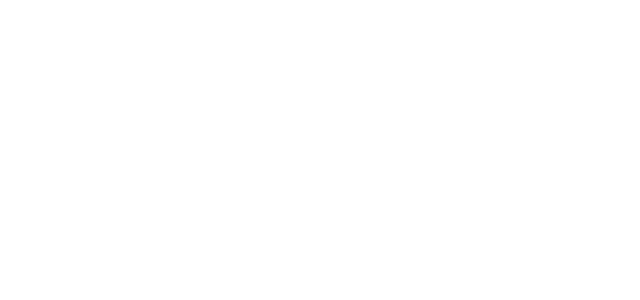
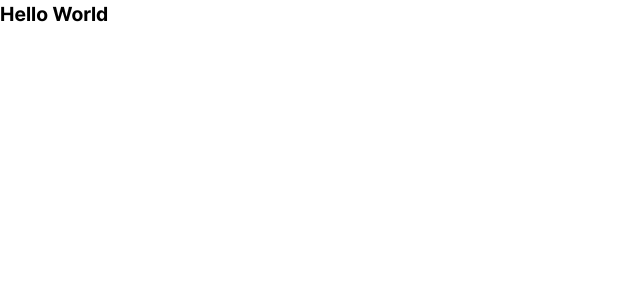
Before and after one commit to f-lab-edu/develect, a Next.js app: page / in a window 1280 px wide. Shown: the top 300 px of the page, without its empty margins (0-640 px from the left). Built offline with nearby package versions, Linux system fonts and the light colour scheme.

Commit message:
[#17] ✨ local font index page에 적용

```diff
--- /dev/null
+++ b/src/components/layouts/basic-layout.tsx
@@ -0,0 +1,13 @@
+import { pretendard } from '@/styles/font'
+
+interface BasicLayoutProps {
+  children?: React.ReactNode
+}
+
+export const BasicLayout = ({ children }: BasicLayoutProps) => (
+  <div className={`${pretendard.className} font-sans`}>
+    <header />
+    <main>{children}</main>
+    <footer />
+  </div>
+)
--- a/src/pages/index.tsx
+++ b/src/pages/index.tsx
@@ -1,15 +1,10 @@
-import Head from 'next/head'
+import { NextPage } from 'next'
+import { BasicLayout } from '@/components/layouts/basic-layout'
 
-export default function Home() {
-  return (
-    <>
-      <Head>
-        <title>Develect</title>
-        <meta name="description" content="Generated by create next app" />
-        <meta name="viewport" content="width=device-width, initial-scale=1" />
-        <link rel="icon" href="/favicon.ico" />
-      </Head>
-      <main />
-    </>
-  )
-}
+const Home: NextPage = () => (
+  <BasicLayout>
+    <h1 className="text-xl font-bold">Hello World</h1>
+  </BasicLayout>
+)
+
+export default Home
```
Also changed, not shown: .eslintrc.json.
